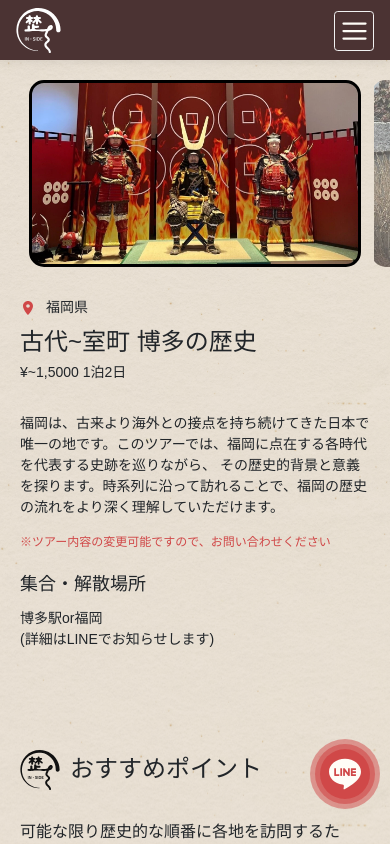
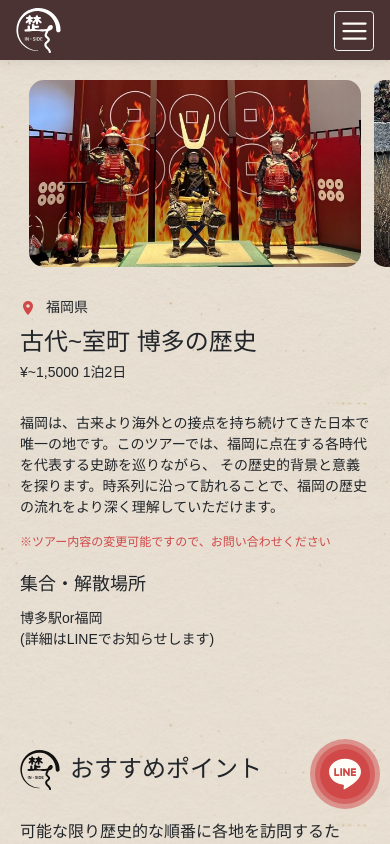
Before and after one commit to huynhnguyen1906/Reki-Teku, a Next.js app: page /tours/a in a window 390 px wide. Shown: the top 844 px of the page. Built offline with nearby package versions, Linux system fonts and the light colour scheme; a web font is replaced by a local one.

Commit message:
Refactor ThumbnailSlider.scss to adjust opacity and remove border on active slide

```diff
--- a/styles/componentsStyles/Tours/ThumbnailSlider.scss
+++ b/styles/componentsStyles/Tours/ThumbnailSlider.scss
@@ -100,7 +100,7 @@
                 .splide__slide {
                     width: 100% !important;
                     height: 100% !important;
-                    opacity: 0.6;
+                    opacity: 1;
                     img {
                         width: 100%;
                         height: 100%;
@@ -109,6 +109,7 @@
                 }
                 .is-active {
                     opacity: 1;
+                    border: none;
                 }
             }
         }
```
